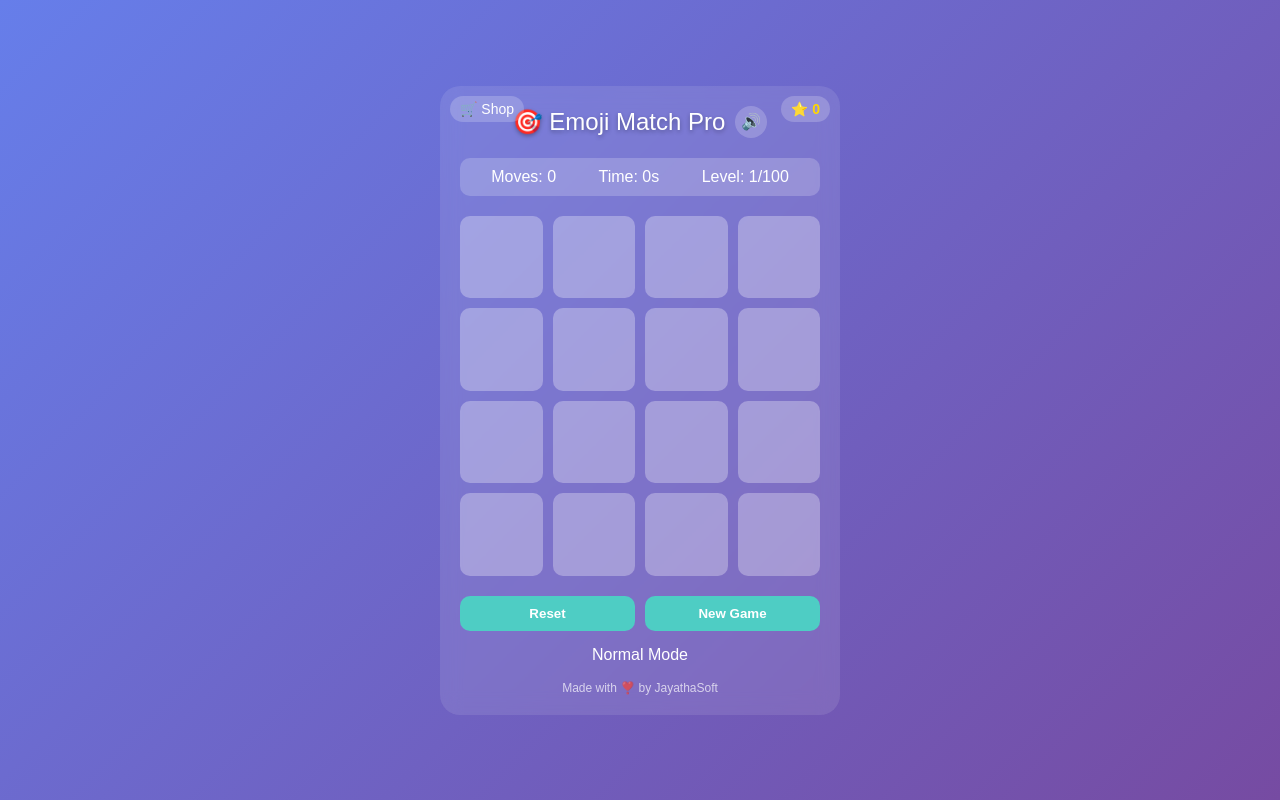
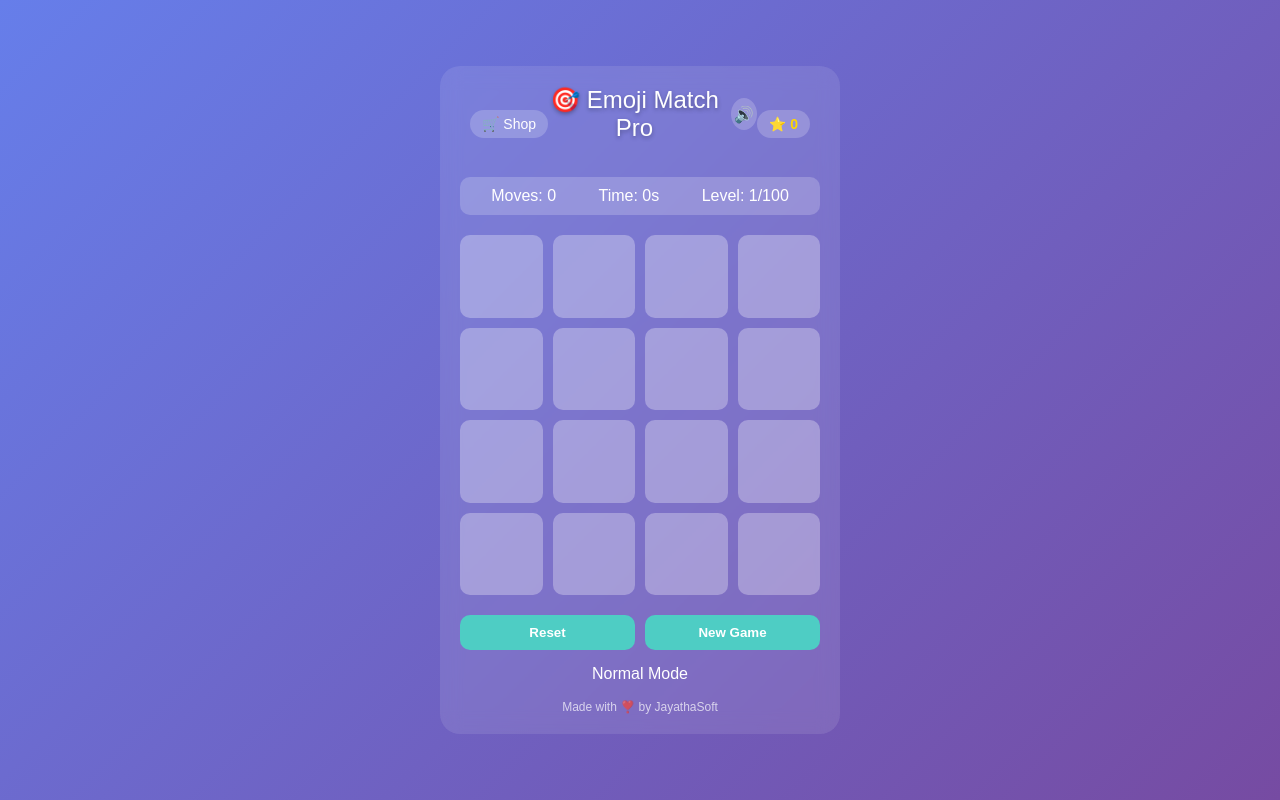
Before and after one commit to simsonpeter/Elojimatch, a plain HTML site: page index.html in a window 1280 px wide. Drawn offline with Linux system fonts and the light colour scheme.

Commit message:
Update index.html

```diff
--- a/index.html
+++ b/index.html
@@ -31,6 +31,7 @@
             width: 95vw;
             max-width: 400px;
             text-align: center;
+            position: relative;
         }
 
         .header {
@@ -42,6 +43,19 @@
             justify-content: center;
             align-items: center;
             gap: 10px;
+        }
+
+        .top-controls {
+            display: flex;
+            justify-content: space-between;
+            align-items: center;
+            margin-bottom: 15px;
+            padding: 0 10px;
+        }
+
+        .title-section {
+            flex: 1;
+            text-align: center;
         }
 
         .sound-toggle {
@@ -60,6 +74,31 @@
 
         .sound-toggle.muted {
             opacity: 0.6;
+        }
+
+        .stars-display {
+            background: rgba(255, 255, 255, 0.2);
+            padding: 6px 12px;
+            border-radius: 15px;
+            color: gold;
+            font-weight: bold;
+            font-size: 14px;
+            display: flex;
+            align-items: center;
+            gap: 5px;
+        }
+
+        .shop-toggle {
+            background: rgba(255, 255, 255, 0.2);
+            border: none;
+            border-radius: 15px;
+            padding: 6px 12px;
+            color: white;
+            cursor: pointer;
+            font-size: 14px;
+            display: flex;
+            align-items: center;
+            gap: 5px;
         }
 
         .stats {
@@ -355,41 +394,19 @@
             font-size: 12px;
             margin-top: 15px;
         }
-
-        .stars-display {
-            position: absolute;
-            top: 10px;
-            right: 10px;
-            background: rgba(255, 255, 255, 0.2);
-            padding: 5px 10px;
-            border-radius: 15px;
-            color: gold;
-            font-weight: bold;
-            font-size: 14px;
-        }
-
-        .shop-toggle {
-            position: absolute;
-            top: 10px;
-            left: 10px;
-            background: rgba(255, 255, 255, 0.2);
-            border: none;
-            border-radius: 15px;
-            padding: 5px 10px;
-            color: white;
-            cursor: pointer;
-            font-size: 14px;
-        }
     </style>
 </head>
 <body>
     <div class="game-container">
-        <button class="shop-toggle" onclick="openShop()">🛒 Shop</button>
-        <div class="stars-display" id="starsDisplay">⭐ 0</div>
-
-        <div class="header">
-            <span>🎯 Emoji Match Pro</span>
-            <button class="sound-toggle" id="soundToggle" onclick="toggleSound()">🔊</button>
+        <div class="top-controls">
+            <button class="shop-toggle" onclick="openShop()">🛒 Shop</button>
+            <div class="title-section">
+                <div class="header">
+                    <span>🎯 Emoji Match Pro</span>
+                    <button class="sound-toggle" id="soundToggle" onclick="toggleSound()">🔊</button>
+                </div>
+            </div>
+            <div class="stars-display" id="starsDisplay">⭐ 0</div>
         </div>
 
         <div class="stats">
@@ -430,7 +447,9 @@
     <div class="shop-modal" id="shopModal">
         <div class="shop-content">
             <h2>⭐ Star Shop</h2>
-            <div class="stars-display" style="position: static; margin-bottom: 15px;">You have: <span id="shopStars">0</span> stars</div>
+            <div style="background: rgba(255, 255, 255, 0.2); padding: 10px; border-radius: 10px; margin-bottom: 15px; color: white;">
+                You have: <span id="shopStars">0</span> stars
+            </div>
             <div class="shop-items">
                 <div class="shop-item">
                     +5 Extra Moves<br>
```
